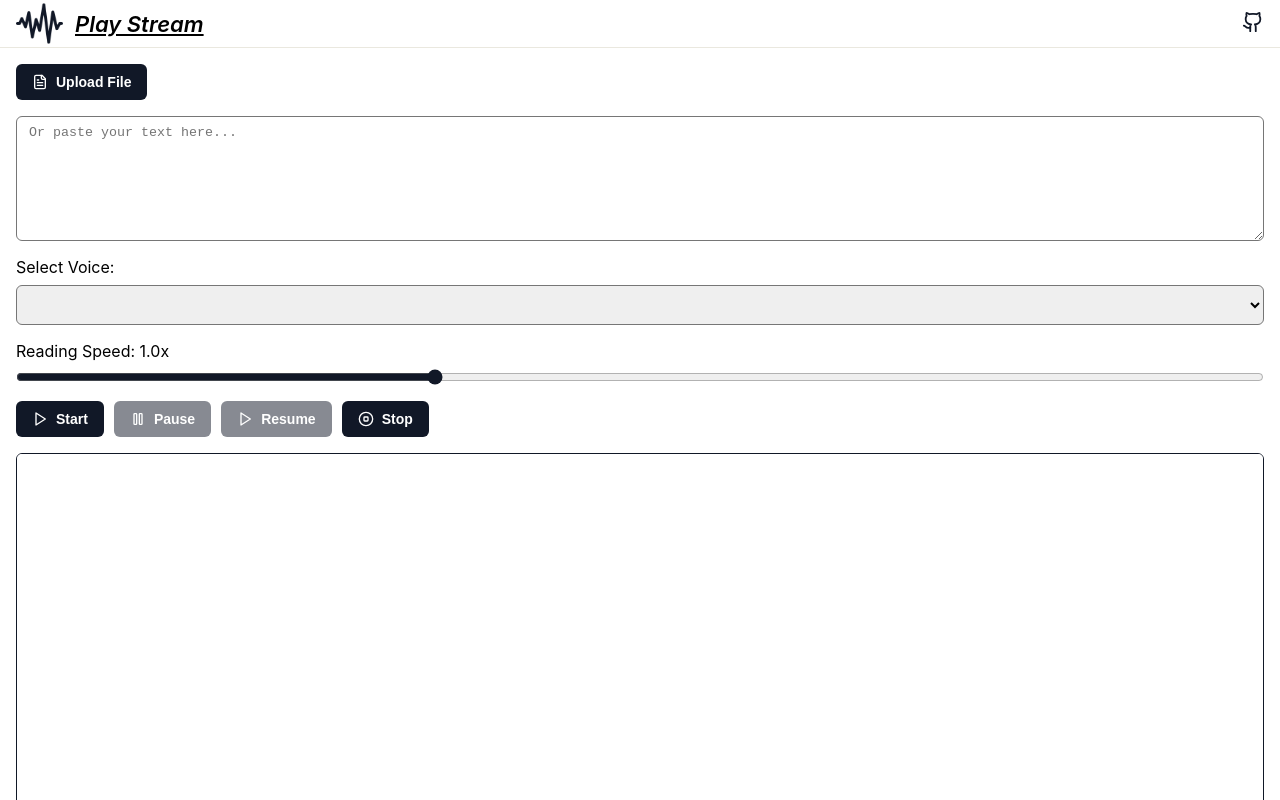
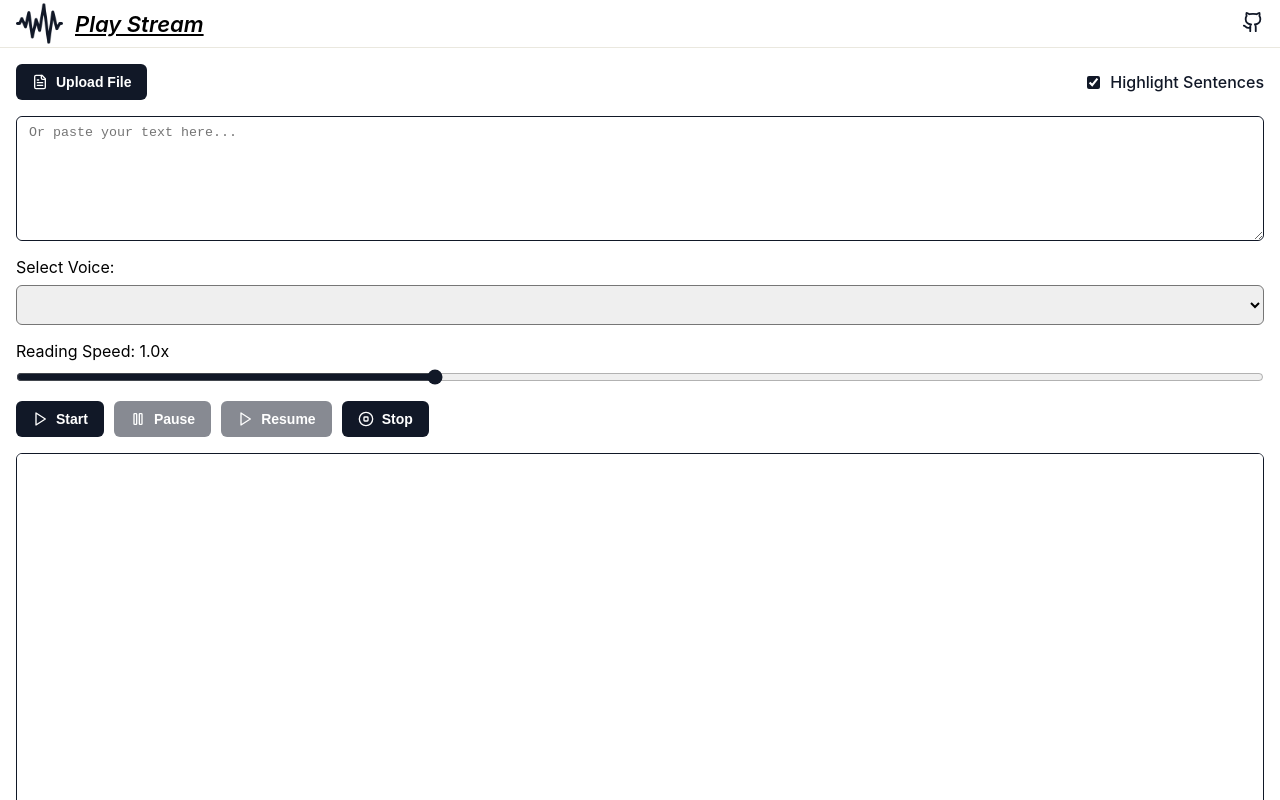
Before and after one commit to vikrantaroraa/play-stream, a React (Vite) app: page / in a window 1280 px wide. Shown: the top 800 px of the page. Built offline with nearby package versions, Linux system fonts and the light colour scheme.

Commit message:
feat: added feature to toggle sentence highlighting and added a wrapper div around textarea for border

```diff
--- a/src/components/TextReader/index.module.css
+++ b/src/components/TextReader/index.module.css
@@ -60,17 +60,43 @@
   margin-bottom: 16px;
 }
 
-.upload-button {
+.upload-button-and-sentence-highlight-toggle {
+  display: flex;
+  justify-content: space-between;
   margin-bottom: 16px;
 }
 
+.sentence-highlight-toggle {
+  display: flex;
+  justify-content: center;
+  align-items: center;
+  gap: 10px;
+  font-weight: 500;
+  color: #111827;
+  cursor: pointer;
+}
+
+.sentence-highlight-toggle input[type="checkbox"] {
+  accent-color: #111827;
+  cursor: pointer;
+}
+
 textarea {
-  height: 125px;
+  height: 100%;
+  width: 100%;
   border-radius: calc(0.5rem - 2px);
   outline-width: 1px;
   resize: vertical;
   padding: 8px 12px;
+  border: none;
+}
+
+.textarea-wrapper {
+  height: 125px;
+  border: 1px solid #111827;
   margin-bottom: 16px;
+  overflow: hidden;
+  border-radius: 6px;
 }
 
 .select-label {
--- a/src/components/TextReader/index.tsx
+++ b/src/components/TextReader/index.tsx
@@ -19,6 +19,7 @@ const TextReaderWithMultipleVoices = () => {
   const [readingSpeed, setReadingSpeed] = useState(1); // Speech speed (default 1x)
   const [voices, setVoices] = useState([]); // Available voices
   const [selectedVoice, setSelectedVoice] = useState(null); // Selected voice
+  const [highlightSentence, setHighlightSentence] = useState(true); // Is the sentence highlighted
 
   const speechSynthesisRef = useRef(window.speechSynthesis); // Reference to speech synthesis
   const utteranceRef = useRef(null); // Reference to the speech utterance
@@ -215,7 +216,11 @@ const TextReaderWithMultipleVoices = () => {
         </span>
       );
 
-      if (isCurrentSentence && currentSentenceRange.start !== -1) {
+      if (
+        isCurrentSentence &&
+        currentSentenceRange.start !== -1 &&
+        highlightSentence
+      ) {
         currentSentence.push(wordSpan);
         currentSentence.push(" ");
       } else {
@@ -299,7 +304,10 @@ const TextReaderWithMultipleVoices = () => {
       </div>
       <div className={styles["app-container"]}>
         <div className={styles["text-input-and-controls-container"]}>
-          <div className={styles["upload-button"]}>
+          <div
+            className={styles["upload-button-and-sentence-highlight-toggle"]}
+          >
+            <div>
               {/* File Upload Input */}
               <input
                 type="file"
@@ -314,15 +322,24 @@ const TextReaderWithMultipleVoices = () => {
                 Upload File
               </IconButton>
             </div>
+            <label className={styles["sentence-highlight-toggle"]}>
+              <input
+                type="checkbox"
+                checked={highlightSentence}
+                onChange={(e) => setHighlightSentence(e.target.checked)}
+              />
+              Highlight Sentences
+            </label>
+          </div>
 
           {/* Text Input Area */}
+          <div className={styles["textarea-wrapper"]}>
             <textarea
-            // rows={5}
-            // cols={50}
               value={text}
               onChange={handleTextInput}
               placeholder="Or paste your text here..."
             />
+          </div>
 
           {/* Voice Selection */}
           <label htmlFor="voiceSelect" className={styles["select-label"]}>
```
Lines whose indentation alone changed are shown as unchanged.
